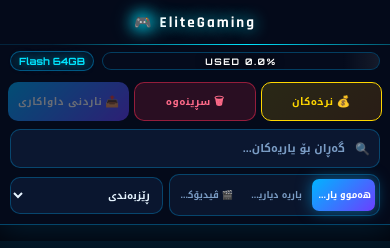
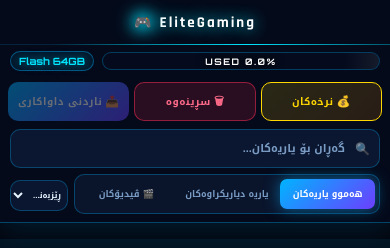
Before and after one commit to EngZhyar/EliteGaming, a plain HTML site: page index.html in a window 390 px wide. Shown: the top 248 px of the page. Drawn offline with Linux system fonts and the light colour scheme.

Commit message:
Update style.css

```diff
--- a/style.css
+++ b/style.css
@@ -1059,10 +1059,11 @@ button { cursor: pointer; border: none; outline: none; font-family: inherit; }
 
     .controls { padding: 0 14px 10px; gap: 8px; }
 
-    /* Keep filter tabs + sort side by side */
+    /* Sort smaller so 3 filter tabs get more space */
     .controls-row { gap: 8px; flex-wrap: nowrap; }
-    .filter-tab { padding: 7px 8px; font-size: 10px; }
-    .sort-wrap select { padding: 8px 10px; font-size: 11px; }
+    .filter-tab { padding: 7px 6px; font-size: 10px; }
+    .sort-wrap { flex-shrink: 0; }
+    .sort-wrap select { padding: 7px 6px; font-size: 10px; max-width: 78px; text-overflow: ellipsis; }
 
     .games-container {
         padding: 14px 14px 30px;
@@ -1116,7 +1117,7 @@ button { cursor: pointer; border: none; outline: none; font-family: inherit; }
     .search-wrap input { padding: 8px 34px 8px 10px; font-size: 11px; }
     .search-icon { right: 10px; font-size: 12px; }
 
-    /* Still keep them side by side on phones */
+    /* Smaller sort + wider filter tabs on phones */
     .controls-row {
         flex-direction: row;
         align-items: center;
@@ -1126,12 +1127,17 @@ button { cursor: pointer; border: none; outline: none; font-family: inherit; }
     .filter-tabs { flex: 1; min-width: 0; }
     .filter-tab {
         font-size: 9px;
-        padding: 7px 4px;
+        padding: 6px 2px;
         overflow: hidden;
         text-overflow: ellipsis;
     }
-    .sort-wrap { flex-shrink: 0; width: auto; }
-    .sort-wrap select { font-size: 10px; padding: 7px 8px; width: auto; }
+    .sort-wrap { flex-shrink: 0; }
+    .sort-wrap select {
+        font-size: 8px;
+        padding: 6px 2px;
+        max-width: 58px;
+        text-overflow: ellipsis;
+    }
 
     .games-container {
         grid-template-columns: repeat(4, 1fr);
```
